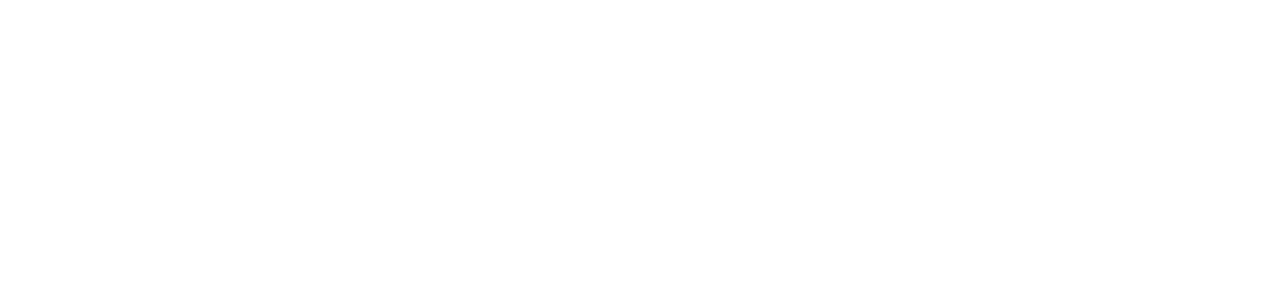
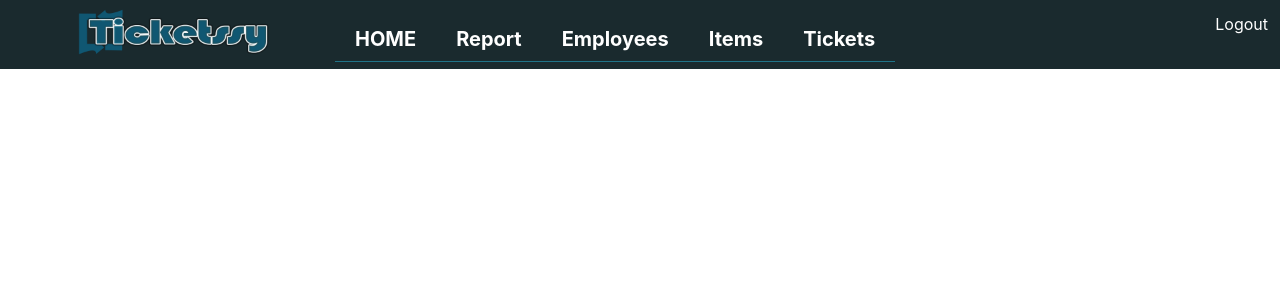
Before and after one commit to romyaudio/ticketssy-react, a React (Create React App) app: page /dashboard in a window 1280 px wide. Shown: the top 300 px of the page. Built offline with nearby package versions, Linux system fonts and the light colour scheme; no server answers.

Commit message:
building

```diff
--- a/src/components/App.js
+++ b/src/components/App.js
@@ -3,6 +3,7 @@
 import	Home from '../pages/Home'
 import newAccount from '../pages/newAccount'
 import Login from '../pages/Login'
+import Dashboard from '../pages/Dashboard'
 
 function App(){
 	return(
@@ -11,6 +12,7 @@
              <Route exact path="/" component={Home}/>
              <Route exact path="/create" component={newAccount}/>
              <Route exact path="/login" component={Login}/>
+             <Route exact path="/dashboard" component={Dashboard}/>
            </Switch>
         </BrowserRouter>
 		)
--- /dev/null
+++ b/src/components/Dashboard.js
@@ -0,0 +1,6 @@
+import React from 'react'
+const Dashboard = ({token}) =>(
+     <div>{token}</div>
+
+	)
+	export default Dashboard
--- a/src/components/Header.js
+++ b/src/components/Header.js
@@ -3,9 +3,10 @@
 import logo from '../img/logo.png'
 import './styles/header.css'
 
-function Header() {
+function Header({onClick}) {
 	return(
 		<div className="container-fluid">
+		<Link onClick={onClick} className="logout">Logout</Link>
 		  <div className="container">
 		    <div className="row">
              <div className="logo">
--- a/src/components/styles/header.css
+++ b/src/components/styles/header.css
@@ -1,6 +1,12 @@
 .container-fluid{
 	background: #1a2a2e;
+  padding: 7px;
 	color: #fff;
+}
+.logout{
+  float: right;
+  padding: 5px;
+  color: #fff;
 }
 .logo img{
 	width: 250px;
--- a/src/pages/Dashboard.js
+++ b/src/pages/Dashboard.js
@@ -1,10 +1,58 @@
 import React from 'react'
 import Header from '../components/Header'
+import axios from 'axios'
+import ConDashboard from '../components/Dashboard'
 
 class Dashboard extends React.Component {
+     state = {
+     	name:""
+     }
+     componentDidMount() {
+     	let token = localStorage.getItem("token")
+     	axios({
+     		method: 'get',
+     		url: '/api/user',
+     		headers:{
+     			Authorization:`Bearer ${token}`,
+     		}
+     	})
+     	.then(response =>{
+     		this.setState({
+     			name: response.data.name
+     		})
+     	})
+
+
+     }
+
+		hendleClick = e =>{
+			axios({
+     		method: 'get',
+     		url: '/api/logout',
+     		headers:{
+     			Authorization:`Bearer ${localStorage.getItem("token")}`,
+     		}
+     	})
+			.then(response =>{
+				console.log(response)
+				this.props.history.push('login');
+				localStorage.setItem('token','')
+			})
+		}
+
+
+
     render(){
     	return(
-              <Header/>
+    		<div>
+              <Header
+              onClick={this.hendleClick}
+              />
+              <div>
+              <ConDashboard
+              token={this.state.name}/>
+              </div>
+            </div>
 
     		)
     }
--- a/src/pages/Login.js
+++ b/src/pages/Login.js
@@ -1,6 +1,7 @@
 import React from 'react'
 import FormLogin from '../components/form-Login'
 import axios from 'axios'
+import Loading from '../components/Loading'
 axios.defaults.baseURL = 'http://localhost:8000'
 
 class Login extends React.Component{
@@ -9,7 +10,8 @@
 			email: 'romyaudio@hotmail.com',
 			password: "malone32"
 		},
-		error:null
+		error:null,
+        loading:false
 	}
 	hendleChange = e =>{
        this.setState({
@@ -20,29 +22,32 @@
       })
    }
    hendleSubmit = e =>{
+     this.setState({
+        loading:true
+     })
        e.preventDefault()
        axios.post('/api/login',{
            email:this.state.form.email,
            password:this.state.form.password
        })
        .then(response =>{
-    	console.log(response)
+        this.setState({
+            loading:false
+        })
+          localStorage.setItem('token' , response.data)
+          this.props.history.push('dashboard')
       })
 
        .catch(error =>{
-    	console.log(error.message)
+        localStorage.setItem('token' , '')
     })
-
-
-
-
-
-
-
 
    }
    render(){
-		const {form} = this.state
+      const {form,loading} = this.state
+      if (loading) {
+        return <Loading />
+      }
       return(
          <FormLogin
          form={form}
```
Lines whose indentation alone changed are shown as unchanged.
